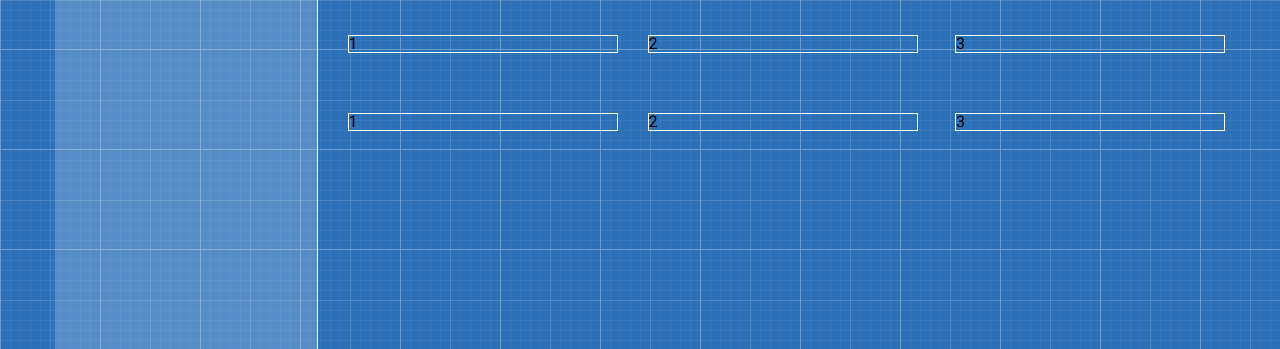
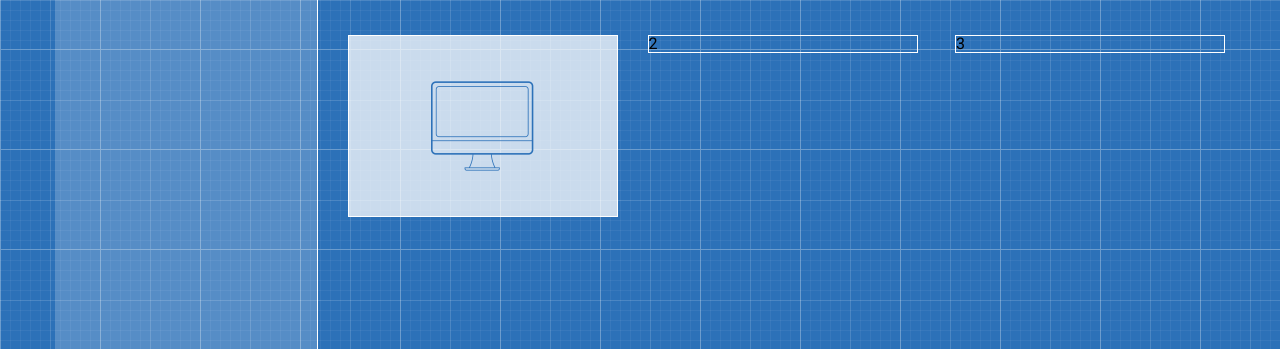
Before and after one commit to dimonkatri4/dimonkatri4.github.io, a plain HTML site: page index.html in a window 1280 px wide. Shown: the part 451-800 px from the top of the page. Drawn offline with Linux system fonts and the light colour scheme.

Commit message:
added image in item firs

```diff
--- a/index.html
+++ b/index.html
@@ -72,12 +72,16 @@
 			</div>
 			<div class="col-md-9">
 				<div class="products">
-					<div class="item fist">1</div>
+					<div class="item fist">
+						<div class="image">
+							<img src="images/item1.png">
+						</div>
+					</div>
 					<div class="item second">2</div>
 					<div class="item last">3</div>
-					<div class="item fist">1</div>
+<!-- 					<div class="item fist">1</div>
 					<div class="item second">2</div>
-					<div class="item last">3</div>
+					<div class="item last">3</div> -->
 				</div>
 			</div>
 		</div>
--- a/style.css
+++ b/style.css
@@ -226,3 +226,17 @@ li:nth-child(2) {
 .last {
 	float: right;
 }
+.image img {
+	background-repeat: no-repeat;
+	position: absolute;
+	left: 0;
+	right: 0;
+	top: 0;
+	bottom: 0;
+	margin:auto auto;
+}
+.image {
+	background-color: rgba(255,255,255,0.75);
+	height: 180px;
+	position: relative;
+}
```
Also changed, not shown: images/item1.png (renamed from images/icon (17).png), images/item2.png (renamed from images/icon (9).png), images/item3.png (renamed from images/icon (13).png).
